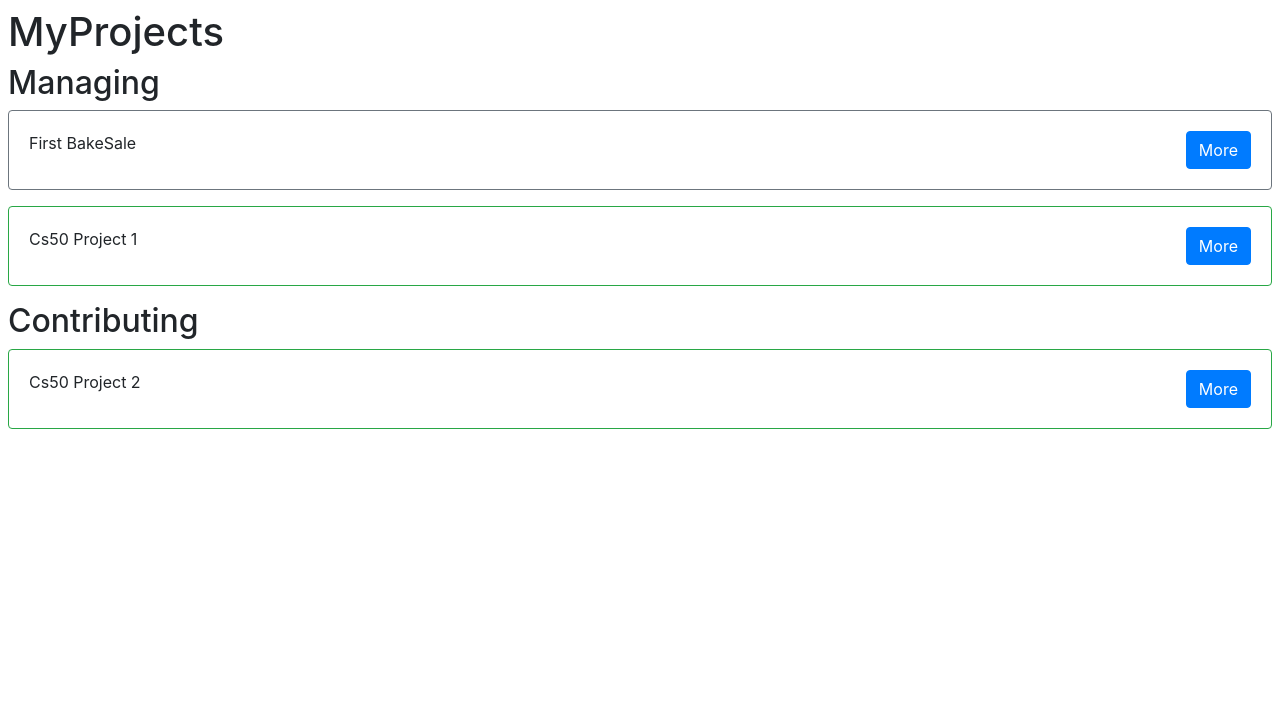
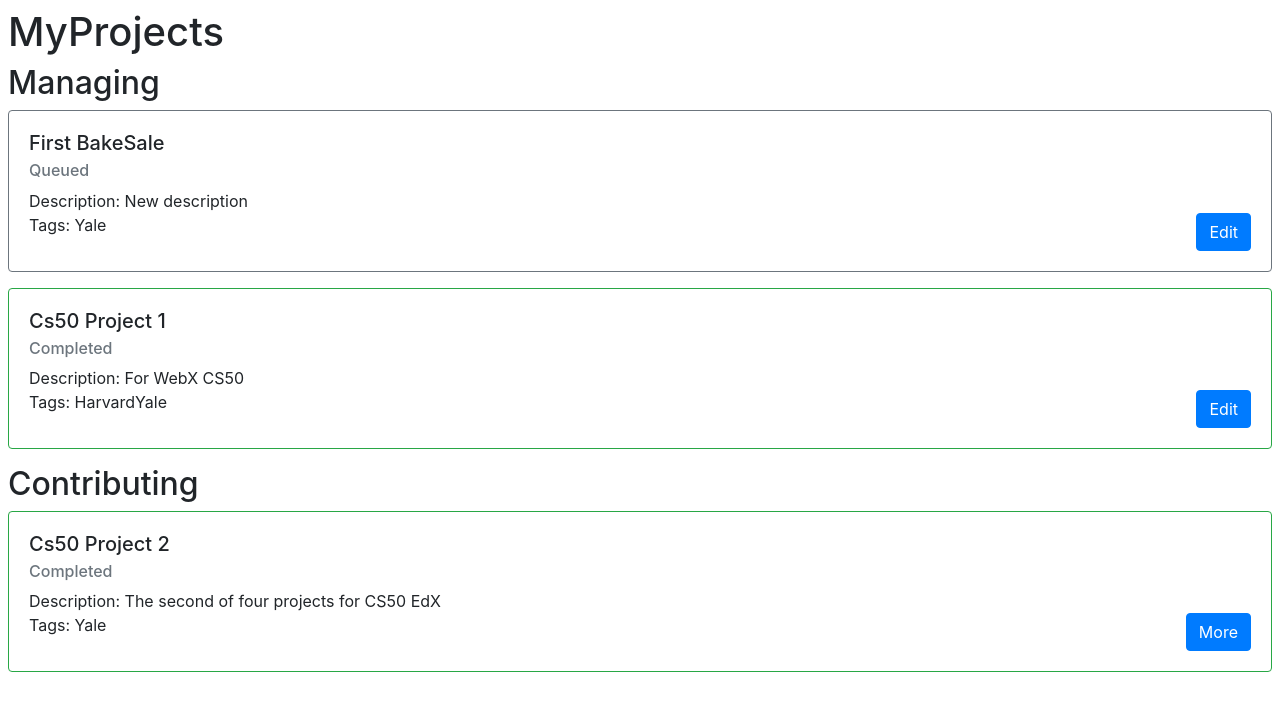
Before and after one commit to dylanroberts823/final_project, a Django app: page /projects/manage/ in a window 1280 px wide. Shown: the part 64-775 px from the top of the page. Run offline with Django 3.2, Linux system fonts and the light colour scheme; a user stored in the database is signed in; data comes from the database, SQL or seed files in the repository; some libraries are stand-ins or nearby versions.

Commit message:
Only show opportunities

```diff
--- a/projects/templates/projects/manage.html
+++ b/projects/templates/projects/manage.html
@@ -6,8 +6,11 @@
   {% for project in managed_projects %}
   <div class="{{project.status.cardClass.cardClass}}">
     <div class="card-body">
-        {{project.name}}
-      <a href="{% url 'projects:manage_project' project.id%}" class="float-right btn btn-primary">More</a>
+      <h5 class = "card-title"> {{project.name}}</h5>
+      <h6 class="card-subtitle mb-2 text-muted">{{project.status}}</h6>
+      Description: {{project.description}} <br>
+      Tags: {% for tag in project.tags.all %}{{tag}}{% endfor %}
+      <a href="{% url 'projects:manage_project' project.id%}" class="float-right btn btn-primary">Edit</a>
     </div>
   </div>
   {% endfor %}
@@ -15,7 +18,10 @@
   {% for project in contributed_projects %}
   <div class="{{project.status.cardClass.cardClass}}">
     <div class="card-body">
-        {{project.name}}
+      <h5 class = "card-title"> {{project.name}}</h5>
+      <h6 class="card-subtitle mb-2 text-muted">{{project.status}}</h6>
+      Description: {{project.description}} <br>
+      Tags: {% for tag in project.tags.all %}{{tag}}{% endfor %}
       <a href="{% url 'projects:manage_project' project.id%}" class="float-right btn btn-primary">More</a>
     </div>
   </div>
--- a/projects/views.py
+++ b/projects/views.py
@@ -8,8 +8,6 @@ from .forms import CreateProjectForm, SearchForm
 
 # Create your views here.
 def home_view(request):
-    #Define initial projects to be returned
-    projects = Project.objects.all()
 
     #Modify the projects to be returned if it's a post request
     if request.method == "POST":
@@ -22,9 +20,14 @@ def home_view(request):
             tag = Tag.objects.get(tag = tag)
             projects = Project.objects.filter(tags = tag.id)
 
-    #Determine the base
-    if not request.user.is_authenticated: base = "users/base.html"
-    else: base = "projects/base.html"
+    #Determine the base and projects
+    if not request.user.is_authenticated:
+        base = "users/base.html"
+        projects = Project.objects.all()
+    else:
+        user = request.user
+        base = "projects/base.html"
+        projects = Project.objects.exclude(contributors = request.user).exclude(manager = request.user).all()
 
     #Render the page with the appropriate context
     context = {
```
